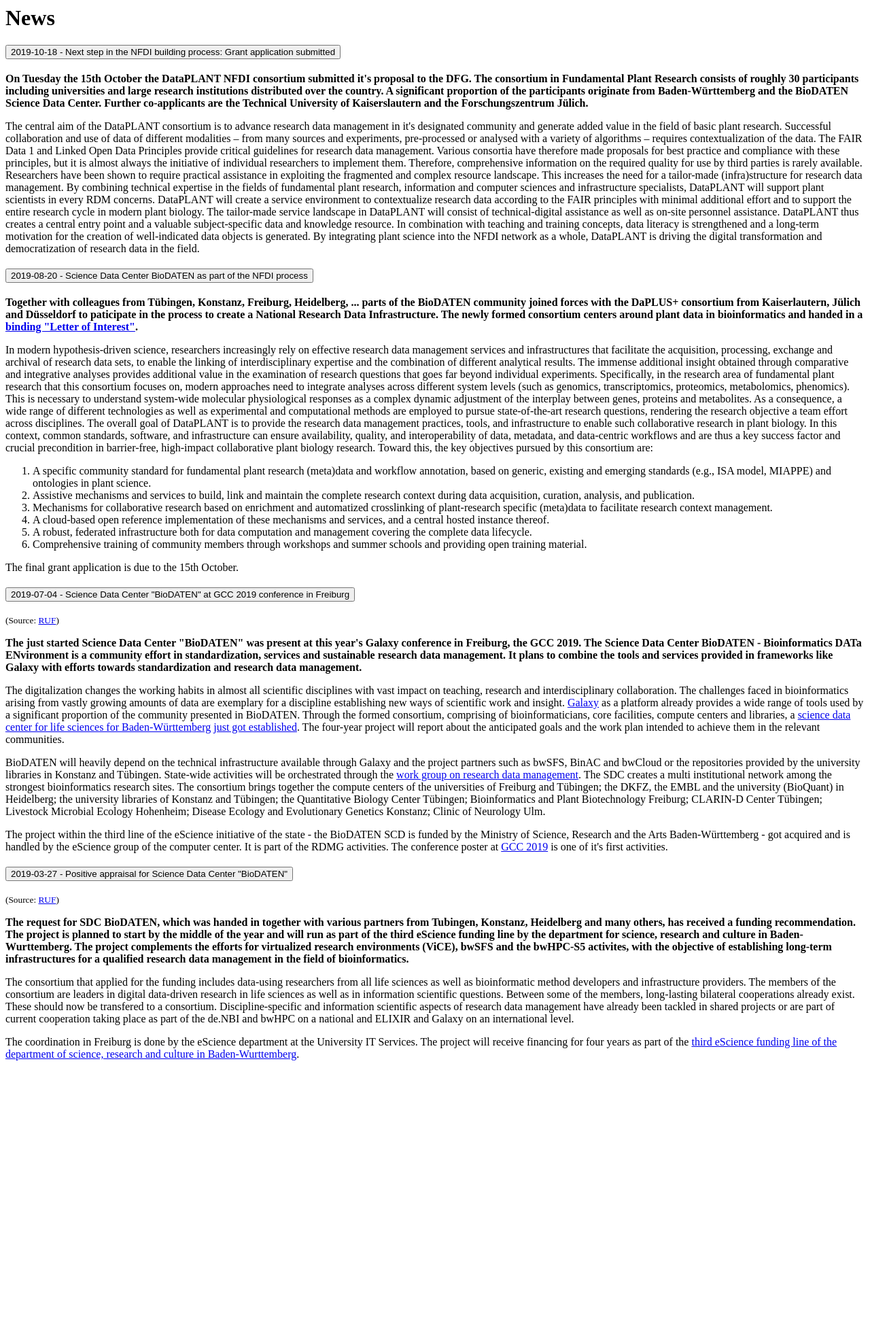
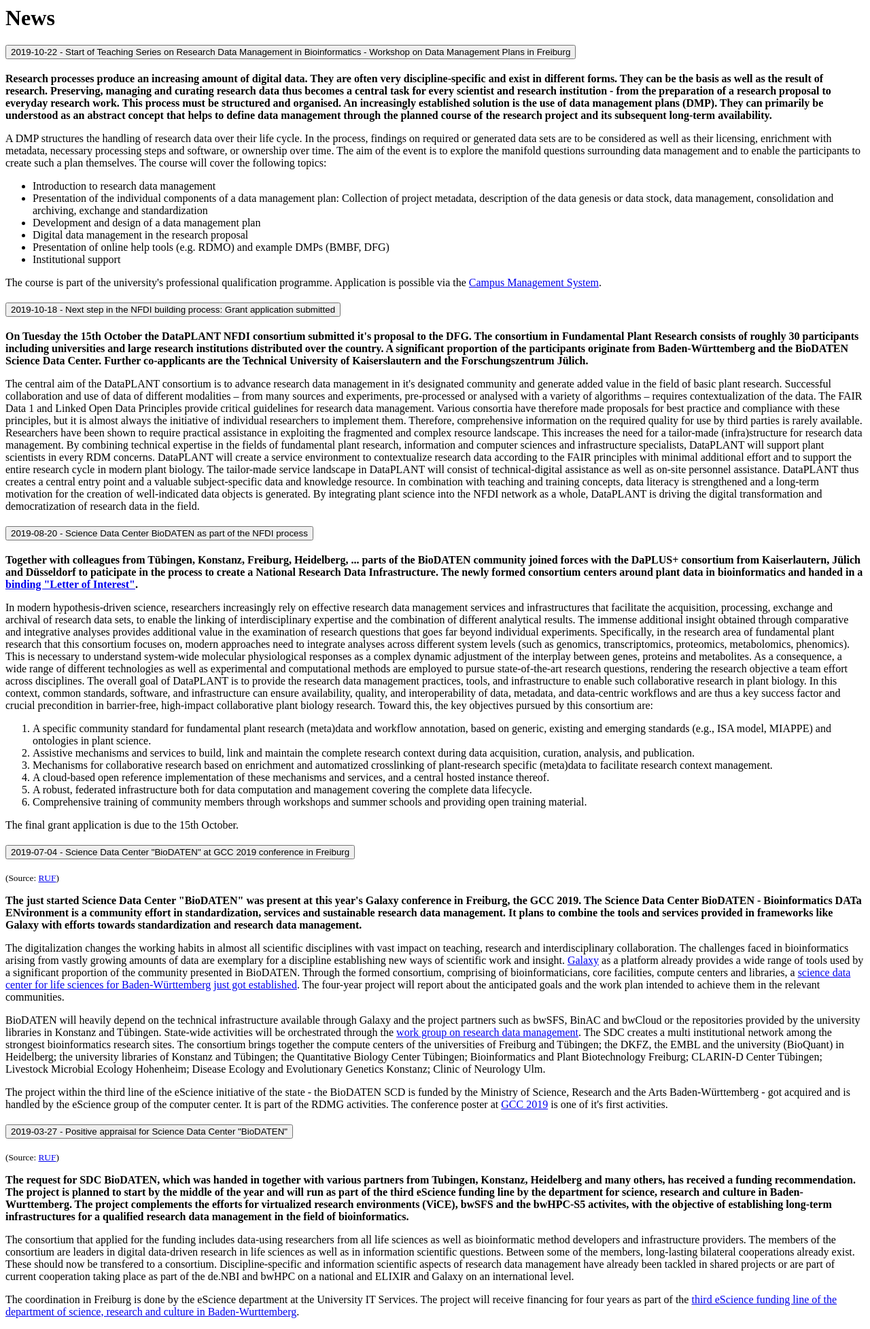
Before and after one commit to mtrojan-ub/biodaten, a PHP site: page /news.php in a window 1280 px wide. Shown: the whole page at 68% size. Before the commit the page ends 1560 px from the top, so only its background shows below. Run offline with PHP 8.4, Linux system fonts and the light colour scheme.

Commit message:
news update (2019-10-22)

```diff
--- a/tpl/news.php
+++ b/tpl/news.php
@@ -3,6 +3,40 @@
 
     <!-- use accordion, see: https://getbootstrap.com/docs/4.3/components/collapse/#accordion-example -->
     <div id="accordion-news" class="accordion">
+        <?php $date='2019-10-22';?>
+        <div class="card">
+            <div id="heading-<?=$date?>" class="card-header">
+                <h2 class="mb-0">
+                    <button class="btn btn-link" type="button" data-toggle="collapse" data-target="#collapse-<?=$date?>" aria-expanded="true" aria-controls="collapse-<?=$date?>">
+                       <?=$date?> - Start of Teaching Series on Research Data Management in Bioinformatics - Workshop on Data Management Plans in Freiburg
+                    </button>
+                </h2>
+            </div>
+            <div id="collapse-<?=$date?>" class="collapse show" aria-labelledby="heading-<?=$date?>" data-parent="#accordion-news">
+                <div class="card-body">
+                    <p>
+                        <b>
+                            Research processes produce an increasing amount of digital data. They are often very discipline-specific and exist in different forms. They can be the basis as well as the result of research. Preserving, managing and curating research data thus becomes a central task for every scientist and research institution - from the preparation of a research proposal to everyday research work. This process must be structured and organised. An increasingly established solution is the use of data management plans (DMP). They can primarily be understood as an abstract concept that helps to define data management through the planned course of the research project and its subsequent long-term availability.
+                        </b>
+                    </p>
+                    <p>
+                        A DMP structures the handling of research data over their life cycle. In the process, findings on required or generated data sets are to be considered as well as their licensing, enrichment with metadata, necessary processing steps and software, or ownership over time. The aim of the event is to explore the manifold questions surrounding data management and to enable the participants to create such a plan themselves. The course will cover the following topics:
+                        <ul>
+                            <li>Introduction to research data management</li>
+                            <li>Presentation of the individual components of a data management plan: Collection of project metadata, description of the data genesis or data stock, data management, consolidation and archiving, exchange and standardization</li>
+                            <li>Development and design of a data management plan</li>
+                            <li>Digital data management in the research proposal</li>
+                            <li>Presentation of online help tools (e.g. RDMO) and example DMPs (BMBF, DFG)</li>
+                            <li>Institutional support</li>
+                        </ul>
+                    </p>
+                    <p>
+                        The course is part of the university's professional qualification programme. Application is possible via the <a target="_blank" href="//campus.uni-freiburg.de/qisserver/pages/startFlow.xhtml?_flowId=detailView-flow&unitId=84438&periodId=1804&navigationPosition=hisinoneLehrorganisation,examEventOverview">Campus Management System</a>.
+                    </p>
+                </div>
+            </div>
+        </div>
+
         <?php $date='2019-10-18';?>
         <div class="card">
             <div id="heading-<?=$date?>" class="card-header">
@@ -12,7 +46,7 @@
                     </button>
                 </h2>
             </div>
-            <div id="collapse-<?=$date?>" class="collapse show" aria-labelledby="heading-<?=$date?>" data-parent="#accordion-news">
+            <div id="collapse-<?=$date?>" class="collapse" aria-labelledby="heading-<?=$date?>" data-parent="#accordion-news">
                 <div class="card-body">
                     <p>
                         <b>
```
